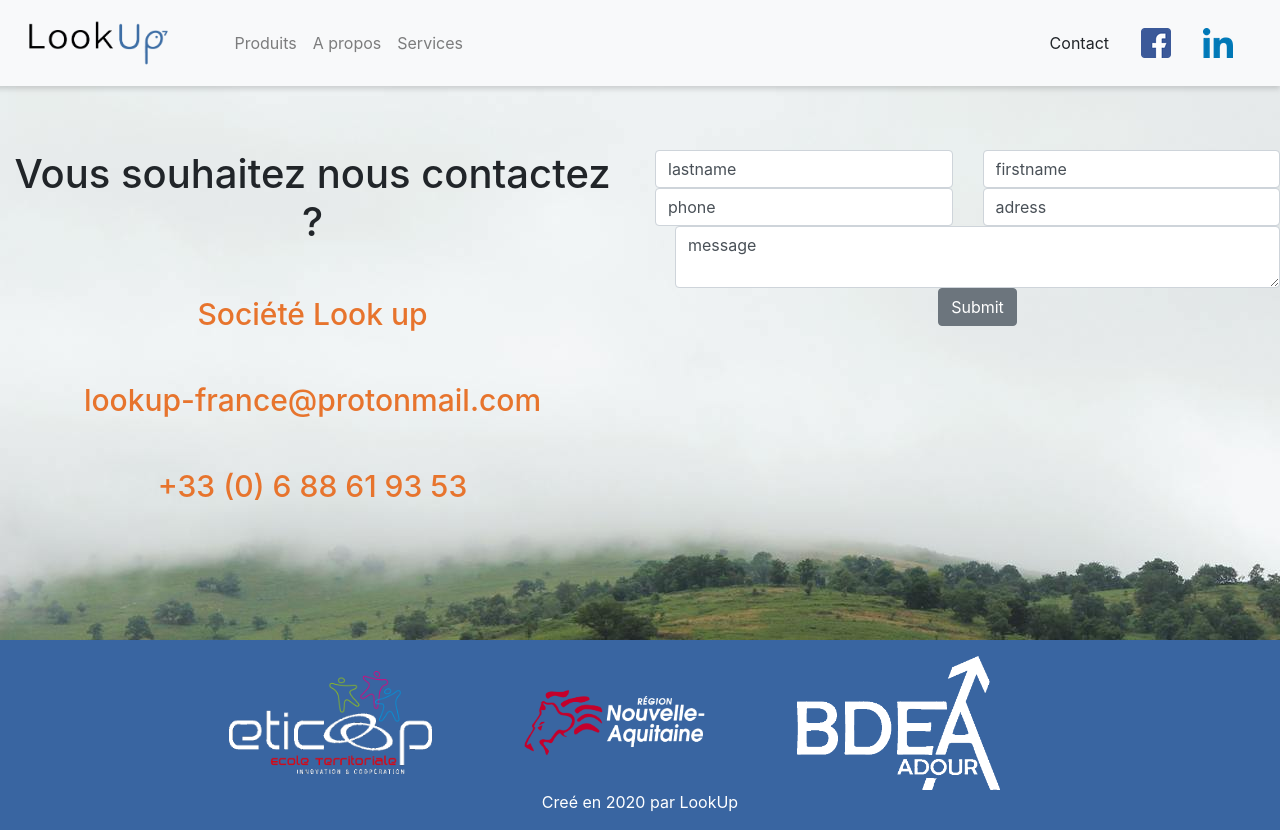
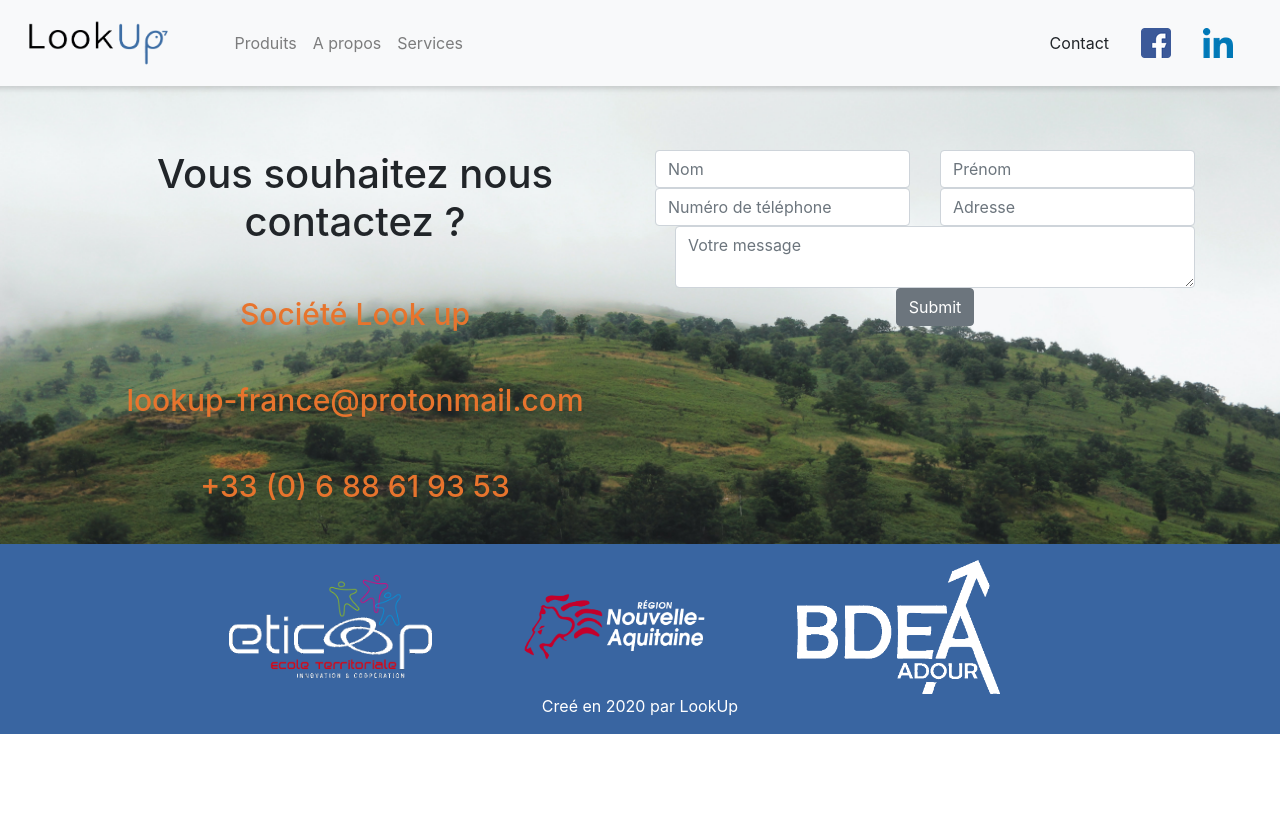
Before and after one commit to WildCodeSchool/btz_0320_p3_lookup_front, a React (Create React App) app: page /contact in a window 1280 px wide. After the commit the page ends 800 px from the top, so only its background shows below. Built offline with nearby package versions, Linux system fonts and the light colour scheme.

Commit message:
add a background image in Contact.jsx

```diff
--- a/src/contact/Contact.jsx
+++ b/src/contact/Contact.jsx
@@ -1,12 +1,23 @@
 import React from 'react';
-import { Row, Col, FormGroup, Input, Form, Button } from 'reactstrap';
+import {
+  Container,
+  Row,
+  Col,
+  FormGroup,
+  Input,
+  Form,
+  Button,
+} from 'reactstrap';
 
 import styles from './contact.module.css';
 
 export default function Contact() {
   return (
-    <div className={styles.div}>
-      <Row className={styles.row}>
+    <Container fluid className={styles.div}>
+      <Row>
+        <Col>
+          <Container>
+            <Row>
               <Col className={styles.col}>
                 <h1>Vous souhaitez nous contactez ?</h1>
                 <h3>Société Look up</h3>
@@ -21,7 +32,6 @@ export default function Contact() {
                         type="lastname"
                         name="lastname"
                         id="lastname"
-                  value="lastname"
                         placeholder="Nom"
                         required
                       />
@@ -31,7 +41,6 @@ export default function Contact() {
                         type="firstname"
                         name="firstname"
                         id="firstname"
-                  value="firstname"
                         placeholder="Prénom"
                         required
                       />
@@ -43,7 +52,6 @@ export default function Contact() {
                         type="tel"
                         name="phone"
                         id="phone"
-                  value="phone"
                         placeholder="Numéro de téléphone"
                         pattern="[0-9]{2}-[0-9]{2}-[0-9]{2}-[0-9]{2}-[0-9]{2}"
                         required
@@ -54,7 +62,6 @@ export default function Contact() {
                         type="adress"
                         name="adress"
                         id="adress"
-                  value="adress"
                         placeholder="Adresse"
                       />
                     </Col>
@@ -65,7 +72,6 @@ export default function Contact() {
                         type="textarea"
                         name="message"
                         id="message"
-                  value="message"
                         placeholder="Votre message"
                         required
                       />
@@ -80,6 +86,9 @@ export default function Contact() {
                 </Form>
               </Col>
             </Row>
-    </div>
+          </Container>
+        </Col>
+      </Row>
+    </Container>
   );
 }
--- a/src/contact/contact.module.css
+++ b/src/contact/contact.module.css
@@ -1,8 +1,4 @@
 .div {
-  background-image: url('./background_contact.jpg');
-  height: 80vh;
-}
-
-.row {
+  background: center / cover url('./background_contact.jpg');
   padding-top: 150px;
 }
```
Also changed, not shown: src/contact/background_contact.jpg. Lines whose indentation alone changed are shown as unchanged.
